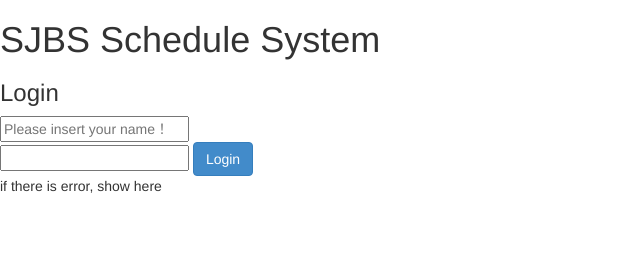
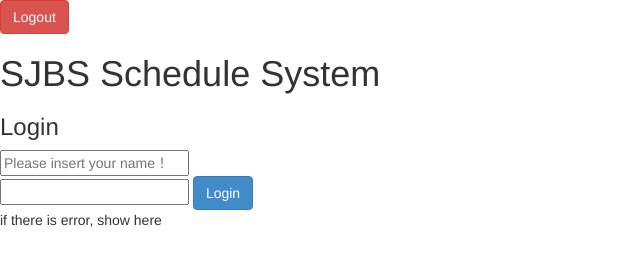
Before and after one commit to benli0822/M2, a plain HTML site: page web_avance/index.html in a window 1280 px wide. Shown: the whole page, without its empty margins (0-640 px from the left). Drawn offline with Linux system fonts and the light colour scheme.

Commit message:
logout功能实现

```diff
--- a/web_avance/assets/js/custom/controller/buttonActionController.js
+++ b/web_avance/assets/js/custom/controller/buttonActionController.js
@@ -44,3 +44,10 @@ function login_button_click(){
 
 
 }
+
+function logout_button_click(){
+    main.closeNormal();
+    $("#studentModule").fadeOut();
+    $("#secretaryModule").fadeOut();
+    $("#loginModule").fadeIn();
+}
--- a/web_avance/index.html
+++ b/web_avance/index.html
@@ -53,7 +53,7 @@
 </head>
 <body>
 <div id="disconnectDiv">
-
+    <button type="button" class="btn btn-danger" onclick="logout_button_click()">Logout</button>
 </div>
 <div class="page-container" id="loginModule">
     <h1>SJBS Schedule System</h1>
```
